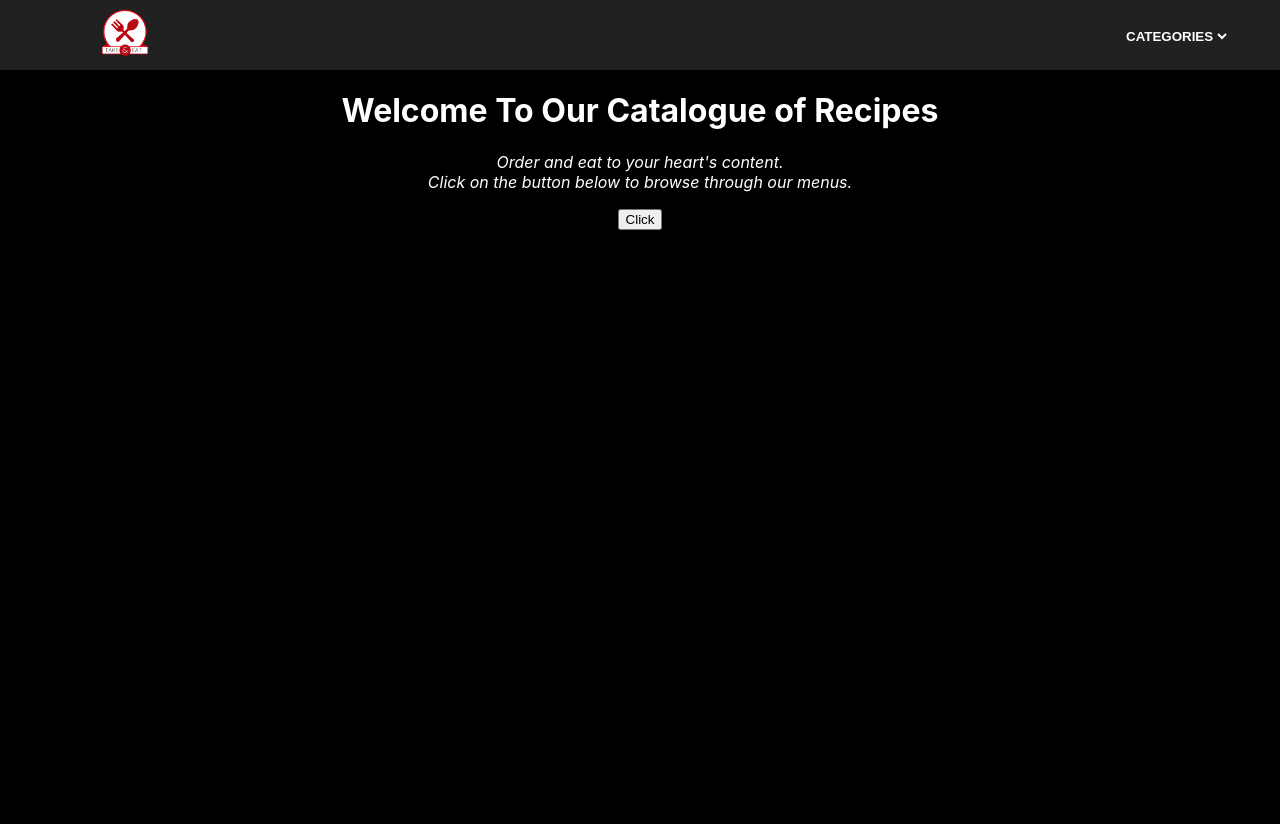
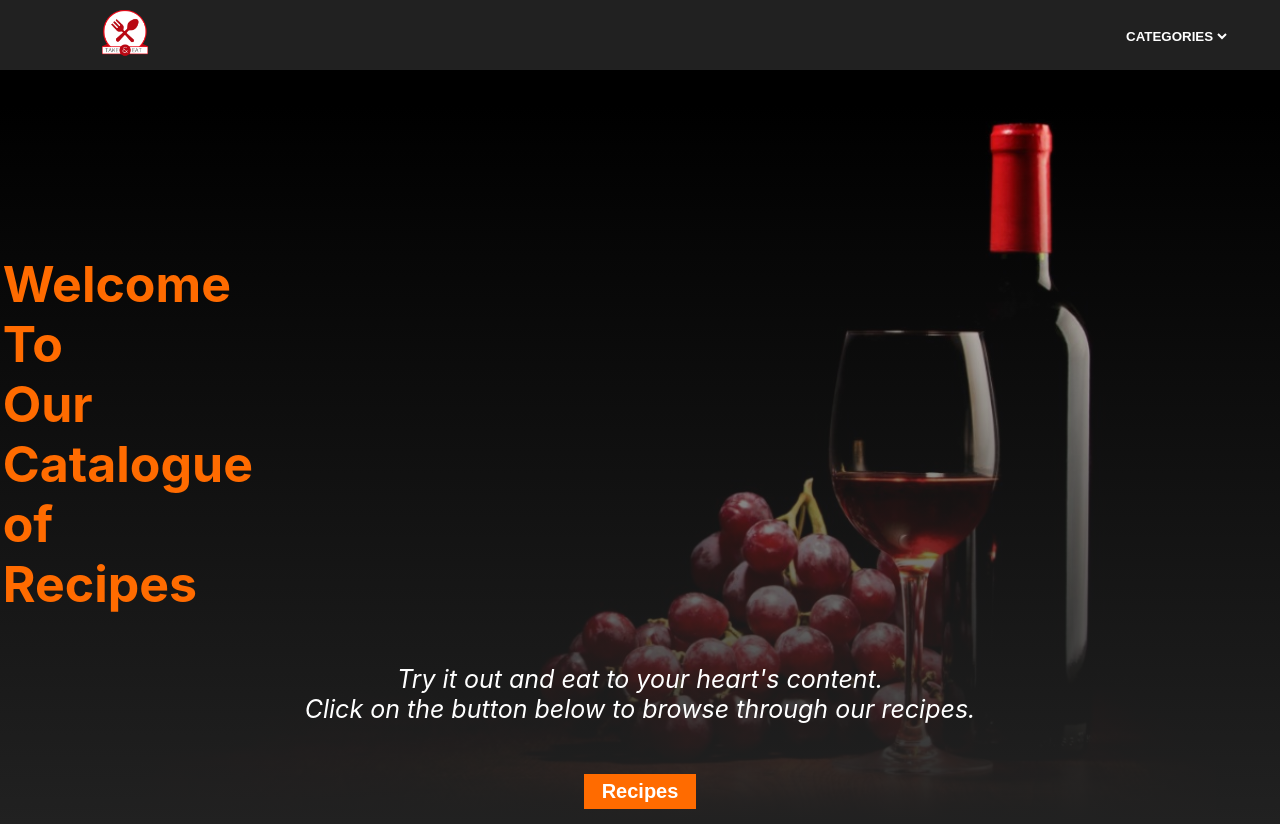
Before and after one commit to Georjane/redux-recipes-catalogue, a React (Create React App) app: page / in a window 1280 px wide. Before the commit the page ends 800 px from the top, so only its background shows below. Built offline with nearby package versions, Linux system fonts and the light colour scheme.

Commit message:
Style landing and main page

```diff
--- a/src/App.css
+++ b/src/App.css
@@ -37,13 +37,53 @@ body {
 }
 
 .main {
+  height: 90vh;
   text-align: center;
   margin: 0;
   padding: 0;
-  background-image: url('images/landingpage.jpg');
+  background-image: linear-gradient(#e6646400, #212121), url('images/landingpage.jpeg');
   background-repeat: no-repeat;
   background-size: contain;
   background-position: center;
+  /* background: linear-gradient(#e664641e, #9198e5); */
+}
+
+.main h1 {
+  padding-top: 150px;
+  font-size: 50px;
+  margin-bottom: 0;
+  font-weight: 700px;
+  color: rgba(255, 107, 0, 1);
+  animation-duration: 6s;
+  animation-name: slide;
+}
+
+@keyframes slide {
+  from {
+      margin-left: 50%;
+      width: 100%;
+  }
+
+  t0 {
+      margin-left: 0%;
+      width: 100%;
+  }
+}
+
+.main p {
+  margin-top: 50px;
+  margin-bottom: 50px;
+  font-size: 25px;
+  color: white;
+}
+
+.button1 {
+  padding: 6px 18px;
+  font-size: 20px;
+  color: white;
+  font-weight: bolder;
+  border: none;
+  background-color: rgba(255, 107, 0, 1);
 }
 
 .hideDiv {
@@ -53,3 +93,39 @@ body {
 .foodlogo {
   height: 70px;
 }
+
+table {
+  margin: auto;
+}
+
+.meal {
+  height: 50vh;
+  background-color: #000000;
+  color: white;
+  border: none;
+}
+
+.hover :hover {
+  /* height: 41vh; */
+  background: orangered;
+}
+
+.meal img{
+  height: 40vh;
+}
+
+.grid-container {
+  display: grid;
+  grid-template-columns: auto;
+  /* grid-gap: 10px; */
+  /* padding: 10px; */
+}
+
+@media only screen and (min-width: 992px) {
+  .grid-container {
+    display: grid;
+    grid-template-columns: 24vw 24vw 24vw 24vw;
+    grid-gap: 10px;
+    /* padding: 10px; */
+  }
+}
--- a/src/components/Meal.js
+++ b/src/components/Meal.js
@@ -2,16 +2,12 @@ import PropTypes from 'prop-types';
 
 function Meal(props) {
   const { meal } = props;
-  const { strMeal, strMealThumb, idMeal } = meal;
-  const handleDetails = (e) => {
-    console.log(e.target.value);
-  };
+  const { strMeal, strMealThumb } = meal;
 
   return (
-    <div className="Meal">
-      {strMeal}
-      <button type="button" value={idMeal} onClick={handleDetails}>{strMeal}</button>
+    <div className="meal">
       <img src={strMealThumb} alt="Logo" />
+      <h2>{strMeal}</h2>
     </div>
   );
 }
--- a/src/containers/MealList.js
+++ b/src/containers/MealList.js
@@ -64,18 +64,44 @@ function MealList(props) {
           </li>
         </ul>
       </header>
-      <div className="landingpagediv">
+      <div className="main landingpagediv">
+        <div className="">
           <h1>Welcome To Our Catalogue of Recipes</h1>
           <p>
             <i>
-            Order and eat to your heart&apos;s content.
+              Try it out and eat to your heart&apos;s content.
               <br />
-            Click on the button below to browse through our menus.
+              Click on the button below to browse through our recipes.
             </i>
           </p>
+          <button className="button1" type="button" onClick={listMeals}>Recipes</button>
         </div>
-      <button type="button" onClick={listMeals}>Click</button>
-      <table>
+      </div>
+      <div className="grid-container">
+        {filteredmeals.map((meal) => (
+          <div key={meal} className="hover">
+            <Link
+              to={{
+                pathname: '/details',
+                aboutProps: {
+                  id: meal.idMeal,
+                  mealname: meal.strMeal,
+                  image: meal.strMealThumb,
+                },
+              }}
+              key={meal}
+            >
+              <button className="meal" value={meal.idMeal} type="button" onClick={handleDetails}>
+                <Meal meal={meal} key={meal} />
+              </button>
+            </Link>
+            {/* <button type=" onClick={() => { meal.history.push('/details'); }}>Press</button>
+                  <button value={meal.idMeal} typen" onClick={handleDetails}>{meal.strMeal}</button>
+                  <Meal meal={meal} key={meal} /> */}
+          </div>
+        ))}
+      </div>
+      {/* <table>
         <tbody>
           {filteredmeals.map((meal) => (
             <div key={meal}>
@@ -90,17 +116,17 @@ function MealList(props) {
                 }}
                 key={meal}
               >
-                <button value={meal.idMeal} type="button" onClick={handleDetails}>
+                <button className="meal" value={meal.idMeal} type="button" onClick={handleDetails}>
                   <Meal meal={meal} key={meal} />
                 </button>
-              </Link>
+              </Link> */}
       {/* <button type=" onClick={() => { meal.history.push('/details'); }}>Press</button>
                 <button value={meal.idMeal} typen" onClick={handleDetails}>{meal.strMeal}</button>
                 <Meal meal={meal} key={meal} /> */}
-            </div>
+      {/* </div>
           ))}
         </tbody>
-      </table>
+      </table> */}
     </div>
   );
 }
```
Also changed, not shown: src/images/landingpage.jpeg (added). Lines whose indentation alone changed are shown as unchanged.
